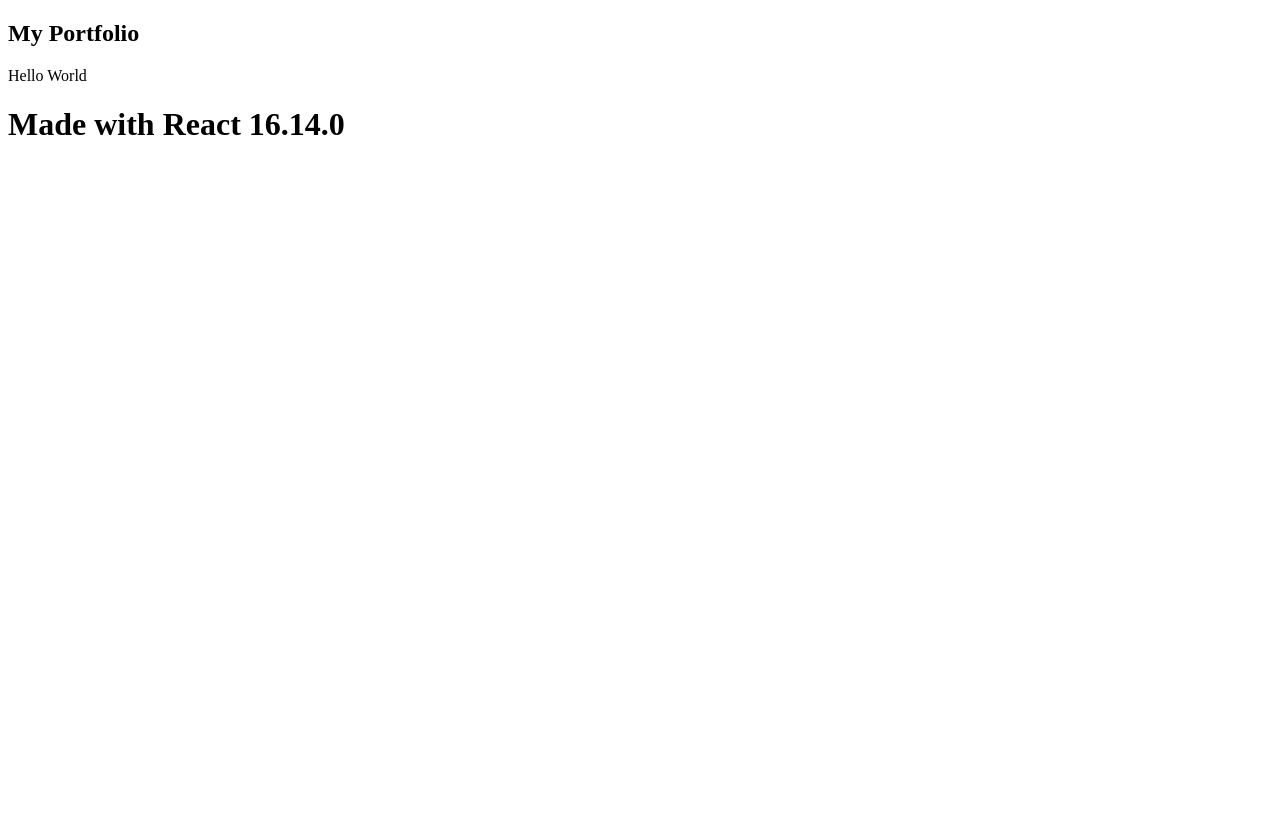
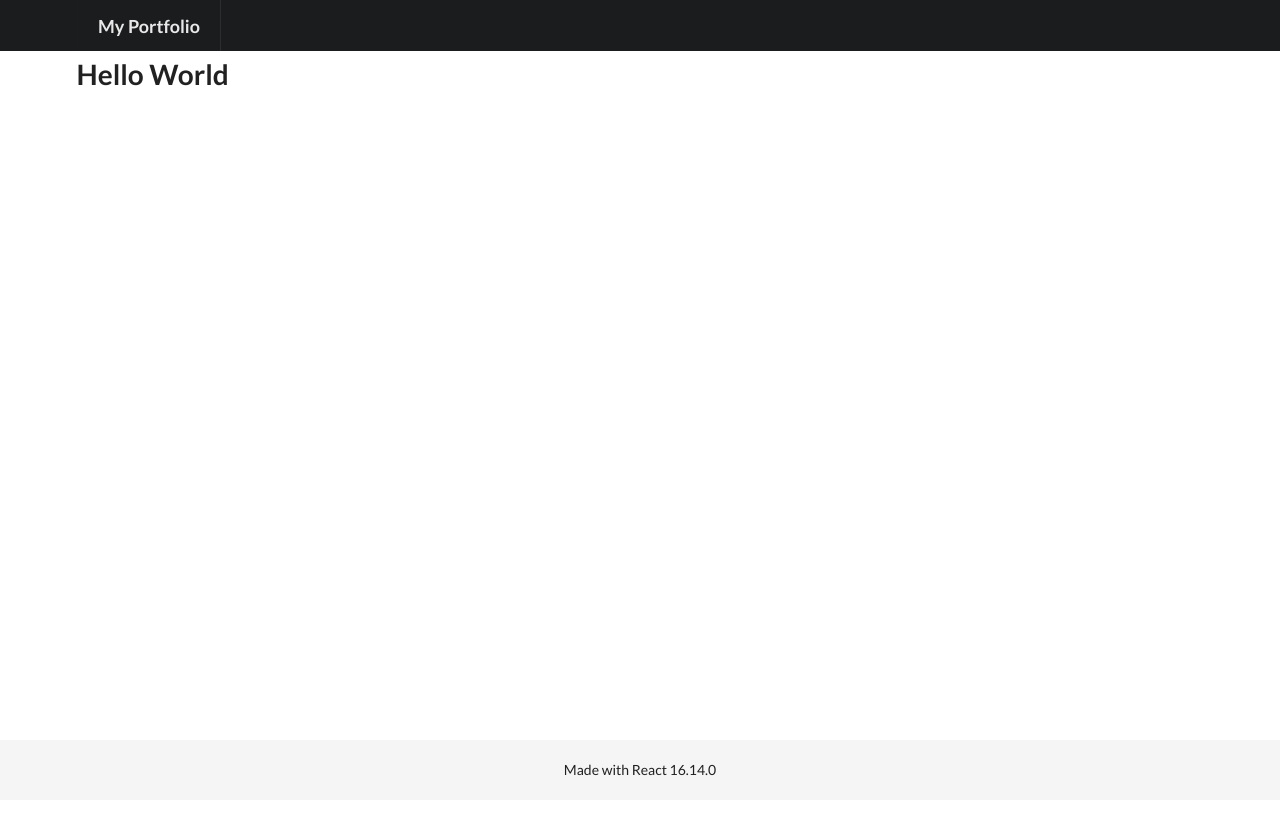
Before and after one commit to hmvitous/React_Portfolio, a React app: page / in a window 1280 px wide. Built offline with nearby package versions, Linux system fonts and the light colour scheme.

Commit message:
Adds styling to the hello world page

```diff
--- a/index.html
+++ b/index.html
@@ -11,6 +11,12 @@
       content="default-src *; connect-src * ws://* wss://*; style-src * 'unsafe-inline' 'unsafe-eval'; media-src * ; img-src * data:; font-src * ; script-src * 'unsafe-inline' 'unsafe-eval';"
     />
 
+    <link
+      rel="stylesheet"
+      href="https://cdnjs.cloudflare.com/ajax/libs/semantic-ui/2.4.1/semantic.min.css"
+    />
+    <script src="https://cdnjs.cloudflare.com/ajax/libs/jquery/3.1.1/jquery.min.js"></script>
+    <script src="https://cdnjs.cloudflare.com/ajax/libs/semantic-ui/2.4.1/semantic.min.js"></script>
     <title>Portfolio</title>
   </head>
 
@@ -20,5 +26,24 @@
       You need to enable JavaScript to run this React application.
     </noscript>
     <script src="dist/bundle.js"></script>
+
+    <style>
+        footer {
+            position: absolute;
+            bottom: 0;
+            width: 100%;
+            height: 60px;
+            padding-top: 20px;
+            padding-bottom: 20px;
+            background-color: #f5f5f5;
+            margin-top: 0;
+            margin-bottom: 0;
+            text-align: center;
+        }
+        .main.container {
+            margin-top: 4em;
+        }
+    </style>
+
   </body>
 </html>
--- a/src/Footer.jsx
+++ b/src/Footer.jsx
@@ -3,7 +3,9 @@ import React from "react"
 const Footer = () => {
     return (
         <footer>
-            <h1 id="footer">Made with React {React.version}</h1>
+            <div className="ui container">
+            <p id="footer">Made with React {React.version}</p>
+            </div>
         </footer>
     )
 }
--- a/src/Header.jsx
+++ b/src/Header.jsx
@@ -2,8 +2,10 @@ import React from "react"
 
 const Header = () => {
     return (
-        <nav>
-            <h1 id="header">My Portfolio</h1>
+        <nav className="ui fixed inverted menu">
+            <div className="ui container">
+            <h3 id="header" className="header item">My Portfolio</h3>
+            </div>
         </nav>
     )
 }
--- a/src/Hello.jsx
+++ b/src/Hello.jsx
@@ -1,7 +1,11 @@
 import React from "react"
 
 const Hello = () => {
-    return <div id="hello"> Hello World</div>
+    return (
+        <div className="ui main container">
+            <h1 id="hello">Hello World</h1>
+        </div>
+    )
 }
 
 export default Hello
```
